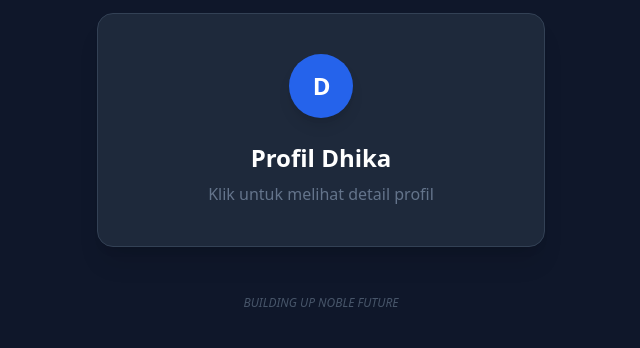
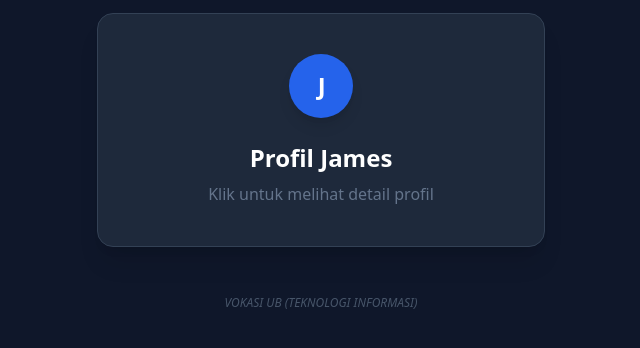
Before and after one commit to allghz16-gif/tumbuhbersama, a React (Vite) app: page / in a window 1280 px wide. Shown: the part 290-638 px from the top of the page, without its empty margins (319-959 px from the left). Built offline with nearby package versions, Linux system fonts and the light colour scheme.

Commit message:
Update Home.jsx

```diff
--- a/src/pages/Home.jsx
+++ b/src/pages/Home.jsx
@@ -17,16 +17,16 @@ const Home = () => {
           {/* Box Ikon yang dikunci ukurannya */}
           <div className="flex justify-center mb-6">
             <div className="w-16 h-16 bg-blue-600 rounded-full flex items-center justify-center shadow-lg group-hover:scale-110 transition-transform">
-               <span className="text-white font-bold text-2xl tracking-tighter">D</span>
+               <span className="text-white font-bold text-2xl tracking-tighter">J</span>
             </div>
           </div>
 
-          <h2 className="text-2xl font-bold text-white group-hover:text-blue-400 transition-colors">Profil Dhika</h2>
+          <h2 className="text-2xl font-bold text-white group-hover:text-blue-400 transition-colors">Profil James</h2>
           <p className="text-slate-500 mt-2">Klik untuk melihat detail profil</p>
         </Link>
 
         <footer className="mt-12 text-slate-600 text-xs italic uppercase">
-          Building Up Noble Future
+          Vokasi UB (Teknologi Informasi)
         </footer>
       </div>
     </div>
```
